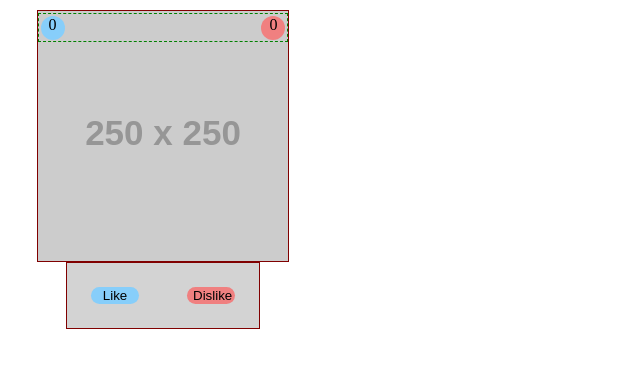
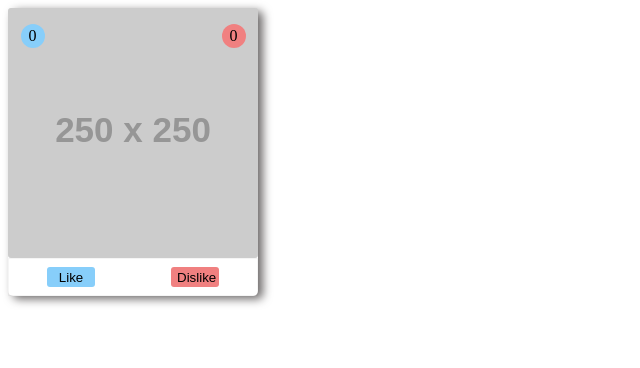
Before and after one commit to davidborah-gda/react-socialcard, a React (Create React App) app: page / in a window 1280 px wide. Shown: the top 368 px of the page, without its empty margins (0-640 px from the left). Built offline with nearby package versions, Linux system fonts and the light colour scheme.

Commit message:
added the final CSS after forking from JD.

```diff
--- a/src/SocialCard.css
+++ b/src/SocialCard.css
@@ -1,59 +1,58 @@
 .SocialCard-container {
     width: 250px;
-    height: 250px;
+    border-radius: 5px;
     display: flex;
     justify-content: center;
+    flex-direction: column;
     align-items: center;
-    flex-direction: column;
-    margin: 30px;
+    box-shadow: 5px 3px 10px #6d6a6a;
 }
-
 .SocialCard-image {
-    border: 1px solid maroon;
     display: flex;
     justify-content: center;
     align-content: center;
 }
 
-.SocialCard-summary {
-    width: inherit;
-    border: 1px dashed green;
+.SocialCard-image img {
+    border-radius: 3px;
+}
+
+.SocialCard-summary{
+    width: 90%;
+    height: 0;
     position: relative;
-    top: 2rem;;
+    top: 1rem;
     display: flex;
-    padding: .1rem;
     justify-content: space-between;
 }
-
-.SocialCard-interactions {
-    background-color: lightgrey;
-    border: 1px solid maroon;
+.SocialCard-interactions{
+    width: inherit;
+    border: 1px solid rgba(125, 125, 125, 0.075);
+    flex: 1;
     display: flex;
     justify-content: space-around;
 }
-
 .SocialCard-button {
     appearance: none;
     border: none;
-    border-radius: 10px;
+    border-radius: 3px;
     width: 3rem;
+    height: 1.25rem;
     background-color: grey;
-    margin: 1.5rem;
-
+    margin: 0.5rem 1.5rem ;
 }
 
 .circle {
     border-radius: 100%;
     width: 1.5rem;
     height: 1.5rem;
-    display: inline-block;
-    text-align: center;
+    display: flex;
+    justify-content: center;
+    align-items: center;
 }
-
 .like {
     background-color: lightskyblue;
 }
-
 .dislike {
     background-color: lightcoral;
 }
```
